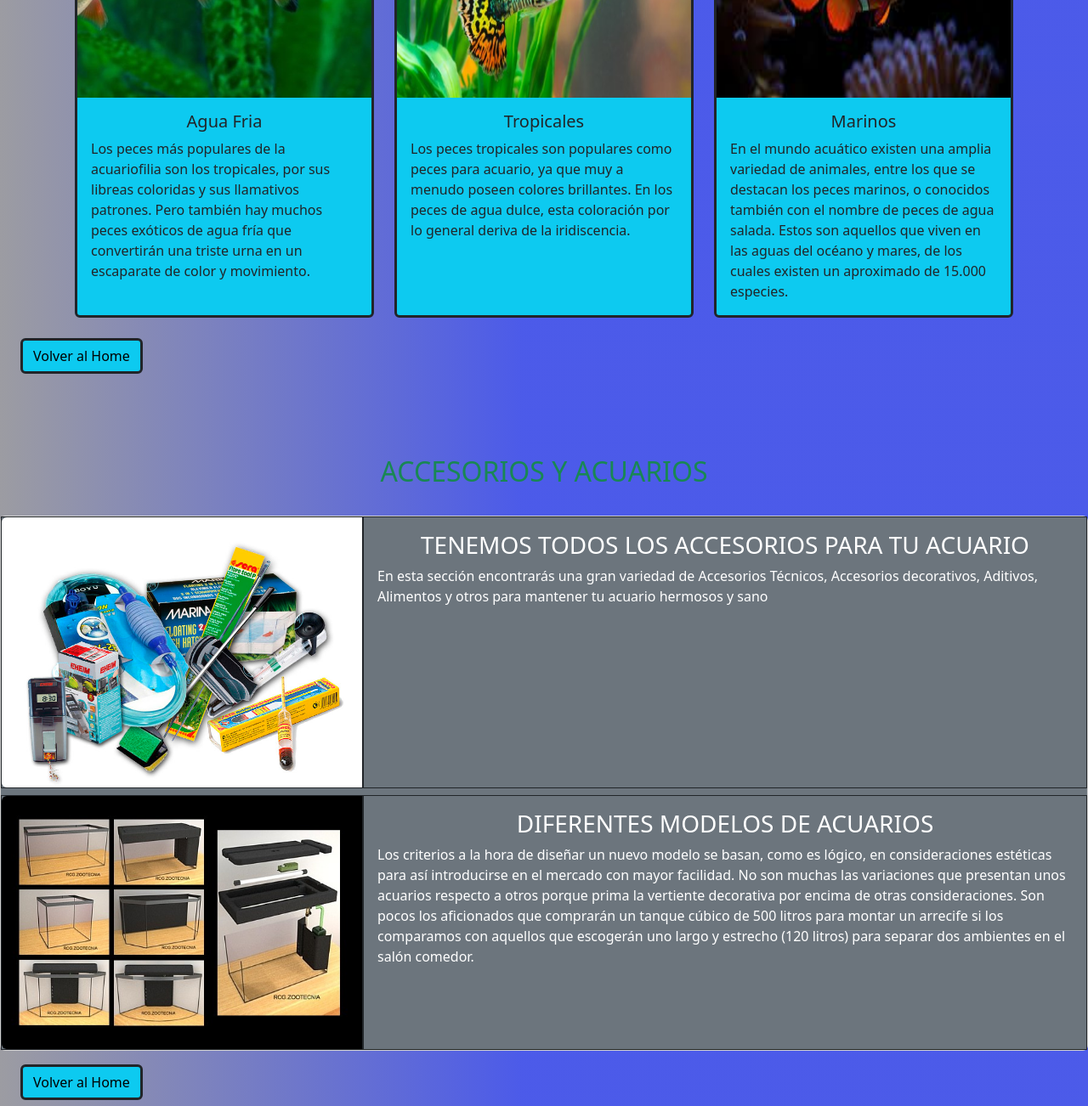
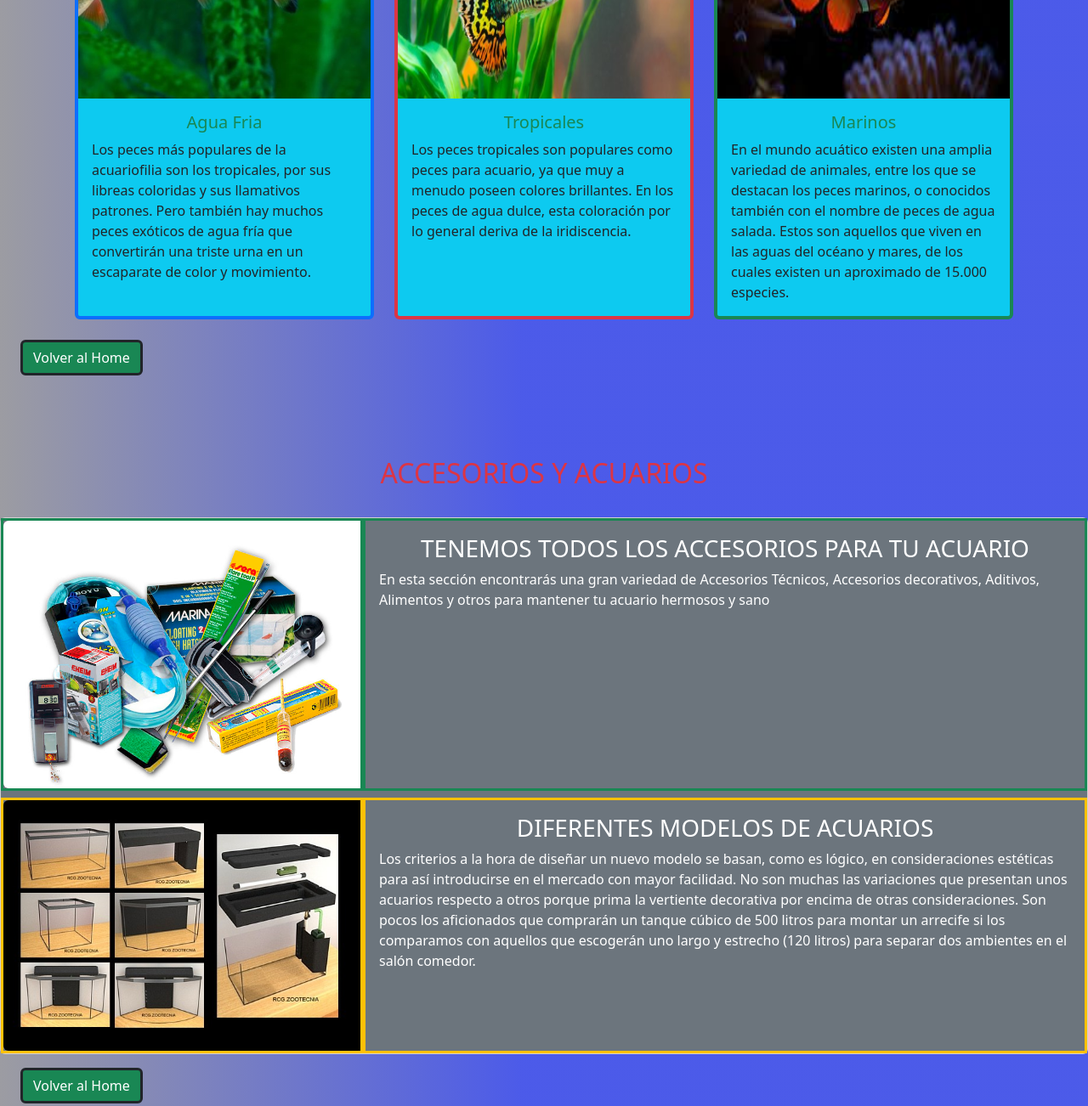
Before and after one commit to ALSaavedra75/TP1JBootstrap, a plain HTML site: page index.html in a window 1280 px wide. Shown: the part 1240-2542 px from the top of the page at 85% size. Drawn offline with nearby package versions, Linux system fonts and the light colour scheme.

Commit message:
Add files via upload

```diff
--- a/index.html
+++ b/index.html
@@ -36,6 +36,9 @@
             <li class="nav-item">
               <a class="nav-link text-light" href="#consultas">Consultas</a>
             </li>
+            <li class="nav-item">
+              <a class="nav-link text-warning text-bg-dark animate__animated animate__shakeY" href="compra.html">Super Promo del Mes</a>
+            </li>
           </ul>
           <form class="d-flex" role="search">
             <input class="form-control me-2" type="search" placeholder="" aria-label="Search">
@@ -60,13 +63,13 @@
               <p class="card-text h3 animate__animated animate__tada" style="max-width: 50.5rem">
                 Encontranos en el centro comercial de Factory Parque Brown.
                         Av. Gral. Francisco Fernández de la Cruz 4602 , C1439 C.A.B.A. .
-                        <h1 class="card-title animate__animated animate__shakeY">Te esperamos!</h1>
+                        <h1 class="card-title animate__animated animate__shakeX">Te esperamos!</h1>
               </p>
               <br><br>
               <div class="d-flex flex-wrap gap-2 justify-content-end">
                 <a href="#tipos" class="btn btn-outline-light px-3 ">Tipos de Peces</a>
                 <a href="#consultas" class="btn btn-outline-light px-3">Consultas</a>
-                <button type="button" class="btn btn-success px-3">Compra en linea</button>
+                <button  type="button" class="btn btn-warning text-bg-dark px-3" ><a href="compra.html " style="color: white;text-decoration: none;">Super Promo del Mes</a></button>
               </div>
             </div>
           </div>
@@ -78,33 +81,33 @@
     <section class="mt-5" id="tipos" >
         <br><br>
         <br><br>
-        <h2 class="text-uppercase text-center text-success  ">Tipos de Peces</h2>
+        <h2 class="text-uppercase text-center text-warning  ">Tipos de Peces</h2>
       <div class="d-flex justify-content-center mt-3 gap-4 flex-wrap">
 
-        <div class="card bg-info border border-dark border border-3" style="width: 22rem">
+        <div class="card bg-info border border-primary border border-4" style="width: 22rem">
           <img src="./IMG/FRIA.jpg" class="card-img-top" alt="imagen de pez de agua fria" width="352" height="352" >
           <div class="card-body">
-            <h5 class="card-title text-center">Agua Fria</h5>
+            <h5 class="card-title text-center text-success">Agua Fria</h5>
             <p class="card-text fs-6">Los peces más populares de la acuariofilia son los tropicales, por sus libreas coloridas y sus llamativos patrones. Pero también hay muchos peces exóticos de agua fría que convertirán una triste urna en un escaparate de color y movimiento.</p>
           </div>
         </div>
-        <div class="card bg-info border border-dark border border-3 " style="width: 22rem">
+        <div class="card bg-info border border-danger border border-4 " style="width: 22rem">
           <img src="./IMG/TROPICAL.jpg" class="card-img-top" alt="imagen de pez tropical" width="352" height="352">
           <div class="card-body">
-            <h5 class="card-title text-center">Tropicales</h5>
+            <h5 class="card-title text-center text-success ">Tropicales</h5>
             <p class="card-text fs-6">Los peces tropicales son populares como peces para acuario, ya que muy a menudo poseen colores brillantes. En los peces de agua dulce, esta coloración por lo general deriva de la iridiscencia.</p>
           </div>
         </div>
-        <div class="card bg-info border border-dark border border-3" style="width: 22rem">
+        <div class="card bg-info border border-success border border-4" style="width: 22rem">
           <img src="./IMG/MARINO.jpeg" class="card-img-top" alt="imagen de pez marino" width="352" height="352" >
           <div class="card-body">
-            <h5 class="card-title text-center">Marinos</h5>
+            <h5 class="card-title text-center text-success">Marinos</h5>
             <p class="card-text fs-6">En el mundo acuático existen una amplia variedad de animales, entre los que se destacan los peces marinos, o conocidos también con el nombre de peces de agua salada. Estos son aquellos que viven en las aguas del océano y mares, de los cuales existen un aproximado de 15.000 especies.</p>
         </div>
         </div>
       </div>
       <br>
-      <a href="#" class="btn btn-info border border-dark border border-3 ms-4">Volver al Home</a>
+      <a href="#" class="btn btn-success border border-dark border border-3 ms-4">Volver al Home</a>
     </section>
 
       <!-- CARD HORIZONTAL -->
@@ -112,24 +115,24 @@
     <section id="accesorios">
       <br><br>
         <br><br>
-      <h2 class="text-uppercase text-center text-success">Accesorios y Acuarios</h2>
+      <h2 class="text-uppercase text-center text-danger">Accesorios y Acuarios</h2>
       <br>
       <div class="card mb-3" >
         <div class="row g-0 bg-secondary">
-          <div class="col-md-4 border border-dark">
+          <div class="col-md-4 border border-success border border-3 ">
             <img src="./IMG/UTILES.jpg" class="img-fluid rounded-start w-100 h-100 object-fit-cover" alt="imagen de accesorios">
           </div>
-          <div class="col-md-8 border border-dark">
+          <div class="col-md-8 border border-success border border-3">
             <div class="card-body text-white ">
               <h3 class="text-uppercase text-center ">Tenemos todos los accesorios para tu Acuario</h3>
               <p class="card-text">En esta sección encontrarás una gran variedad de Accesorios Técnicos, Accesorios decorativos, Aditivos, Alimentos y otros para mantener tu acuario hermosos y sano</p>
             </div>
           </div>
 <br>
-          <div class="col-md-4 border border-dark mt-2">
+          <div class="col-md-4 border border-warning mt-2 border border-3">
             <img src="./IMG/modeloacuario.jpg" class="img-fluid rounded-start w-100 h-100 object-fit-cover" alt="imagen de acuarios">
           </div>
-          <div class="col-md-8 border border-dark mt-2">
+          <div class="col-md-8 border border-warning mt-2 border border-3 ">
             <div class="card-body text-white ">
               <h3 class="text-uppercase text-center ">Diferentes modelos de acuarios</h3>
               <p class="card-text">Los criterios a la hora de diseñar un nuevo modelo se basan, como es lógico, en consideraciones estéticas para así introducirse en el mercado con mayor facilidad. No son muchas las variaciones que presentan unos acuarios respecto a otros porque prima la vertiente decorativa por encima de otras consideraciones. Son pocos los aficionados que comprarán un tanque cúbico de 500 litros para montar un arrecife si los comparamos con aquellos que escogerán uno largo y estrecho (120 litros) para separar dos ambientes en el salón comedor. </p>
@@ -137,14 +140,14 @@
           </div>
         </div>
       </div>
-      <a href="#" class="btn btn-info border border-dark border border-3 ms-4">Volver al Home</a>
+      <a href="#" class="btn btn-success border border-dark border border-3 ms-4">Volver al Home</a>
     </section>
       <!-- FORMULARIO -->
 
       <section class="mt-5" id="">
         <div class="text-center">
-          <h2 class="text-uppercase text-success" id="consultas">Consultas</h2>
-          <p>Completa el siguiente formulario con tus datos.  </p>
+          <h2 class="text-uppercase text-white" id="consultas">Consultas</h2>
+          <p class="text-light">Completa el siguiente formulario con tus datos.  </p>
         </div>
         <form class="row g-3 w-100 mx-auto border border-info border border-3" style="max-width: 48rem">
           <div class="col-md-6">
```
